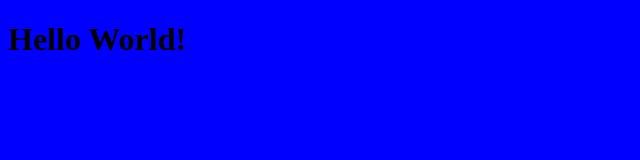
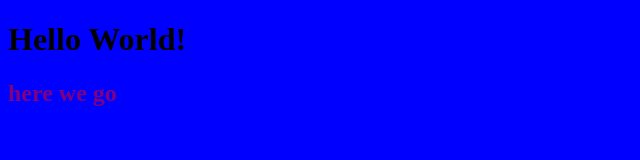
Before and after one commit to tigrello/TESTNET, a plain HTML site: page index.html in a window 1280 px wide. Shown: the whole page, without its empty margins (0-640 px from the left). Drawn offline with Linux system fonts and the light colour scheme.

Commit message:
ulteriore modifica

```diff
--- a/index.html
+++ b/index.html
@@ -7,5 +7,6 @@
     </head>
     <body>
         <h1>Hello World!</h1>
+        <h2>here we go</h2>
     </body>
 </html>
--- a/stylesheet.css
+++ b/stylesheet.css
@@ -1,3 +1,6 @@
 body{
     background-color: blue;
 }
+h2{
+    color: purple;
+}
```
